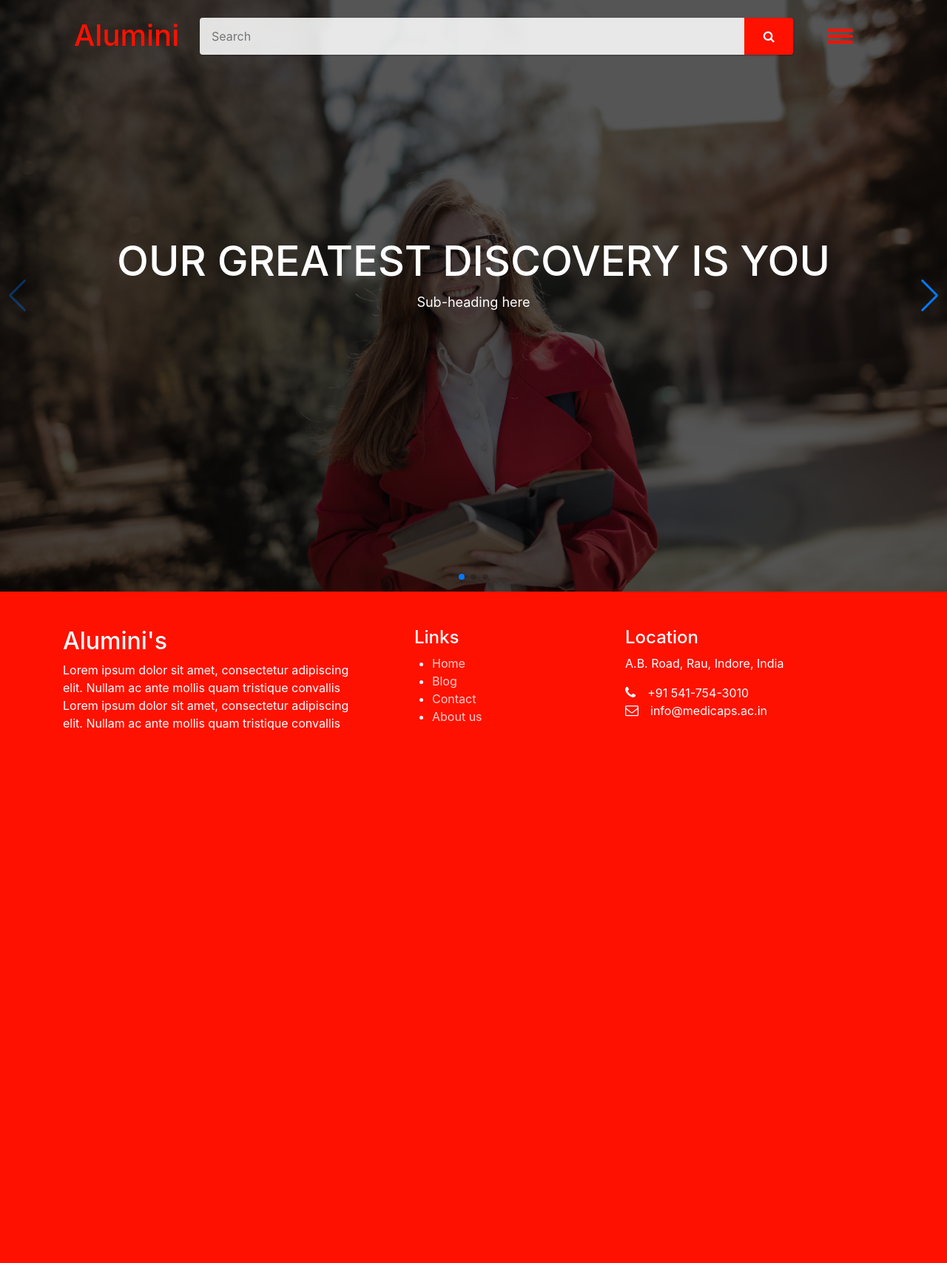
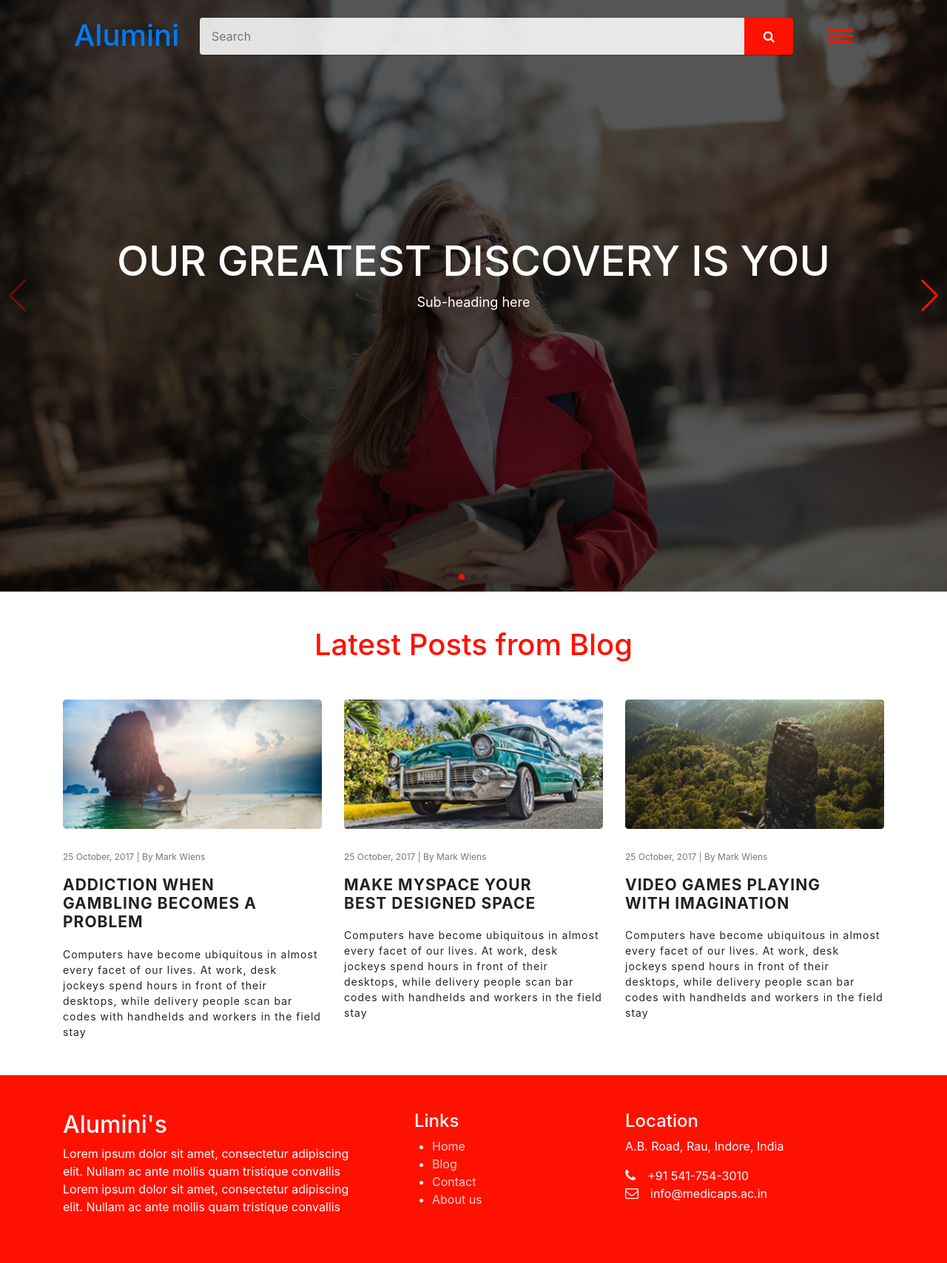
Before and after one commit to rohanraghuwanshi/Alumini-Project, a Django app: page / in a window 1280 px wide. Shown: the whole page at 74% size. Before the commit the page ends 988 px from the top, so only its background shows below. Run offline with Django 3.2, Linux system fonts and the light colour scheme; some libraries are stand-ins or nearby versions.

Commit message:
Blogs section added at index

```diff
--- a/homeapp/templates/homeapp/index.html
+++ b/homeapp/templates/homeapp/index.html
@@ -41,6 +41,64 @@
             <div class="swiper-pagination"></div>
         </div>
     </section>
+
+        <section class="blog_area pt-5 pb-5">
+        <div class="container">
+            <div class="main_title">
+                <h1>Latest Posts from Blog</h1>
+            </div>
+            <div class="row latest_blog_inner">
+                <div class="col-lg-4">
+                    <div class="index_blog_item">
+                        <div class="index_blog_img">
+                            <img class="img-fluid" src=" {% static 'images/home-blog/home-blog-1.jpg' %}" alt="">
+                        </div>
+                        <div class="index_blog_text">
+                            <div class="date">
+                                <a href="#">25 October, 2017 | By Mark Wiens</a>
+                            </div>
+                            <a href="#">
+                                <h4>Addiction When Gambling Becomes A Problem</h4>
+                            </a>
+                            <p>Computers have become ubiquitous in almost every facet of our lives. At work, desk jockeys spend hours in front of their desktops, while delivery people scan bar codes with handhelds and workers in the field stay</p>
+                        </div>
+                    </div>
+                </div>
+                <div class="col-lg-4">
+                    <div class="index_blog_item">
+                        <div class="index_blog_img">
+                            <img class="img-fluid" src="{% static 'images/home-blog/home-blog-2.jpg' %}" alt="">
+                        </div>
+                        <div class="index_blog_text">
+                            <div class="date">
+                                <a href="#">25 October, 2017 | By Mark Wiens</a>
+                            </div>
+                            <a href="#">
+                                <h4>Make Myspace Your Best Designed Space</h4>
+                            </a>
+                            <p>Computers have become ubiquitous in almost every facet of our lives. At work, desk jockeys spend hours in front of their desktops, while delivery people scan bar codes with handhelds and workers in the field stay</p>
+                        </div>
+                    </div>
+                </div>
+                <div class="col-lg-4">
+                    <div class="index_blog_item">
+                        <div class="index_blog_img">
+                            <img class="img-fluid" src="{% static 'images/home-blog/home-blog-3.jpg' %}" alt="">
+                        </div>
+                        <div class="index_blog_text">
+                            <div class="date">
+                                <a href="#">25 October, 2017 | By Mark Wiens</a>
+                            </div>
+                            <a href="#">
+                                <h4>Video Games Playing With Imagination</h4>
+                            </a>
+                            <p>Computers have become ubiquitous in almost every facet of our lives. At work, desk jockeys spend hours in front of their desktops, while delivery people scan bar codes with handhelds and workers in the field stay</p>
+                        </div>
+                    </div>
+                </div>
+            </div>
+        </div>
+    </section>
 {% endblock body_block %}
 
 {% block script_block %}
--- a/requirements.txt
+++ b/requirements.txt
@@ -3,4 +3,4 @@ gunicorn==20.0.4
 Pillow==7.0.0
 pytz==2019.3
 sqlparse==0.3.0
-whitenoise
+whitenoise==4.0
--- a/static/css/style.css
+++ b/static/css/style.css
@@ -108,9 +108,8 @@ head .container {
     margin: auto;
 }
 
-header .logo a {
+header .logo {
     color: #ff1100;
-    text-decoration: none;
 }
 
 header .search-form {
@@ -187,8 +186,10 @@ header .search-form .button:hover {
     text-align: center;
     font-size: 18px;
     background: #fff;
+    background-repeat: no-repeat;
+    background-size: cover;
     background-position: center;
-    background-size: cover;
+    /* Center slide text vertically */
     display: flex;
     justify-content: center;
     align-items: center;
@@ -226,84 +227,61 @@ header .search-form .button:hover {
     width: 100%;
 }
 
-
-/* log in page Css */
-
-.login-section {
-    height: 100%;
-    width: 100%;
-    position: absolute;
+.slider-section .swiper-button-next,
+.slider-section .swiper-button-prev {
+    color: #ff1100;
 }
 
-.login-page {
-    width: 400px;
-    padding: 10% 0 0;
-    margin: auto;
-}
-
-.login-page .form {
-    position: relative;
-    z-index: 1;
-    background: #FFFFFF;
-    max-width: 100%;
-    margin: 0 auto 100px;
-    padding: 45px;
-    text-align: center;
-    box-shadow: 0 0 20px 0 #ff110022, 0 5px 5px 0 #ff110022;
-}
-
-.login-page .form input {
-    outline: 0;
-    width: 100%;
-    border: 0;
-    margin: 0 0 15px;
-    padding: 15px;
-    box-sizing: border-box;
-    font-size: 14px;
-}
-
-.login-page .form button {
-    outline: 0;
-    background: #ff1100de;
-    width: 100%;
-    border: 0;
-    padding: 15px;
-    color: #FFFFFF;
-    font-size: 14px;
-    transition: all 0.3 ease;
-    cursor: pointer;
-}
-
-.login-page .form button:hover,
-.login-page .form button:active,
-.login-page .form button:focus {
+.slider-section .swiper-pagination-bullet-active {
     background: #ff1100;
 }
 
-.login-page .form .message {
-    margin: 15px 0 0;
-    color: #838383;
+
+/* blog section */
+
+.main_title {
+    text-align: center;
+    margin-bottom: 50px;
+}
+
+.main_title h1 {
+    color: #ff1100;
+}
+
+.index_blog_text .date {
+    margin-top: 24px;
+    margin-bottom: 15px;
+}
+
+.index_blog_text a {
+    text-decoration: none;
+    transition: all 0.3s ease-in-out;
+}
+
+.index_blog_text a h4:hover {
+    color: #ff1100;
+}
+
+.index_blog_text .date a {
+    color: #777777;
     font-size: 12px;
 }
 
-.login-page .form .message a {
-    color: #ff1100;
-    text-decoration: none;
+.index_blog_text h4 {
+    font-size: 21px;
+    color: #222222;
+    margin-bottom: 20px;
+    letter-spacing: 1px;
+    transition: all 300ms linear 0s;
+    font-weight: bold;
+    text-transform: uppercase;
+    max-width: 300px;
 }
 
-.login-page .container {
-    position: relative;
-    z-index: 1;
-    max-width: 300px;
-    margin: 0 auto;
-}
-
-.login-page h1 {
-    margin: 0 0 15px;
-    padding: 0;
-    font-size: 36px;
-    font-weight: 300;
-    color: #ff1100;
+.index_blog_text p {
+    letter-spacing: 1px;
+    margin-bottom: 0px;
+    font-size: 14px;
 }
 
 
@@ -348,31 +326,3 @@ header .search-form .button:hover {
 .footer .copyright p {
     border-top: 1px solid rgba(255, 255, 255, 0.1);
 }
-
-
-/* footer .credits-area {
-    position: absolute;
-    background: #ff1100;
-    width: 100%;
-    text-align: center;
-}
-
-footer .credits-area ul {
-    list-style: none;
-}
-
-footer .credits-area ul li {
-    float: left;
-    width: 25%;
-}
-
-footer .credits-area ul li a {
-    color: #fff;
-    opacity: 0.8;
-    text-decoration: none;
-    transition: 0.2s;
-}
-
-footer .credits-area ul li a:hover {
-    opacity: 1;
-} */
--- a/templates/base.html
+++ b/templates/base.html
@@ -47,7 +47,7 @@
                 {% endif %}
                 <a href="#"><i class="fa fa-comment"> </i> Blog</a>
                 <a href="{% url 'homeapp:aboutus' %}"><i class="fa fa-info-circle"> </i> About Us</a>
-                <a href="{% url 'homeapp:contact' %}"><i class="fa fa-phone"> </i> Contact</a>
+                <a href="{% url 'homeapp:contact' %}"><i class="fa fa-phone"> </i> Contact Us</a>
 
                 {% if user.is_authenticated %}
                     <a href="{% url 'profiles:logout' %}"><i class="fa fa-power-off"> </i> Log out</a>
```
Also changed, not shown: static/images/home-blog/home-blog-1.jpg (added), static/images/home-blog/home-blog-2.jpg (added), static/images/home-blog/home-blog-3.jpg (added).
